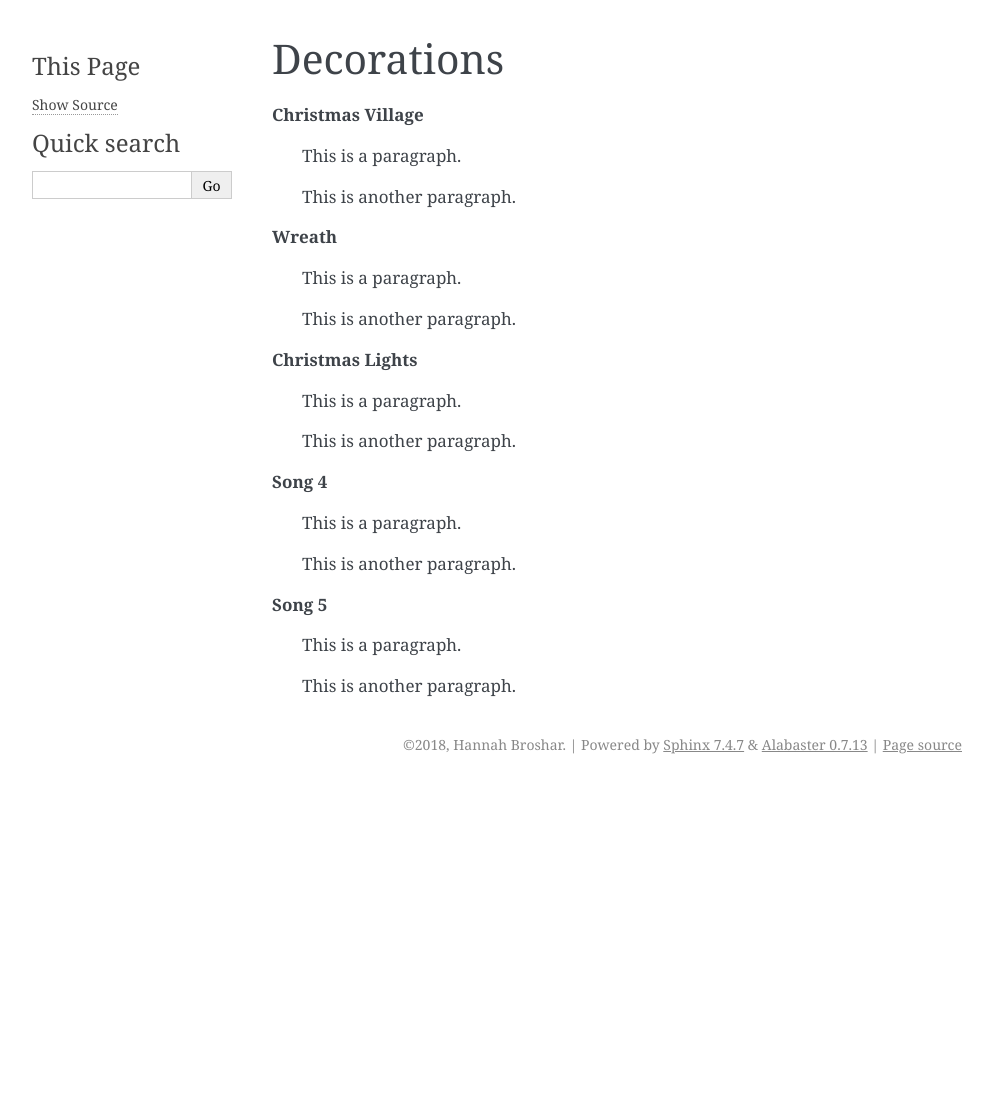
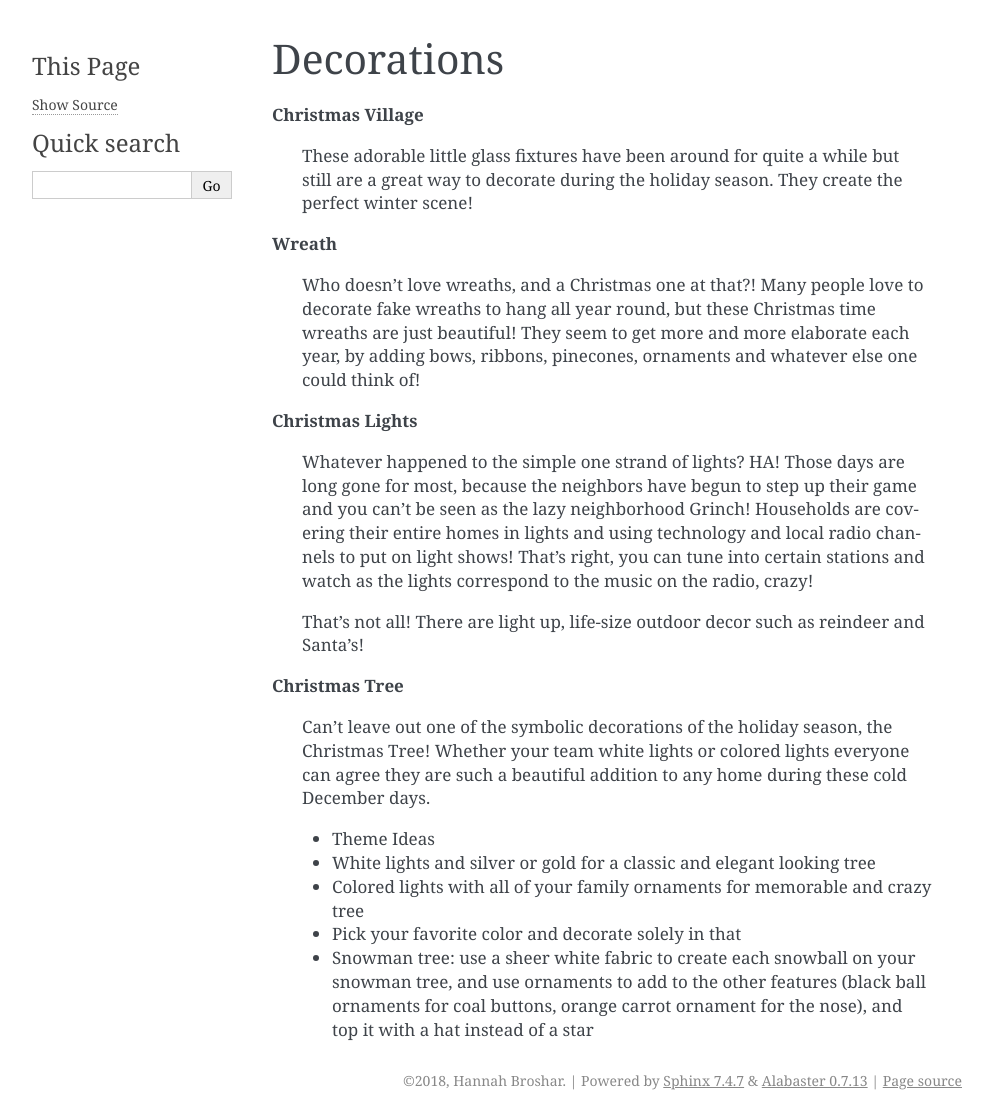
Before and after one commit to hannahbroshar/christmas, a Sphinx documentation site: the page built from source/decorations/decorations.rst, in a window 1280 px wide. Shown: the whole page, without its empty margins (148-1141 px from the left). Built offline with Sphinx 7.4.7, drawn with Linux system fonts in a browser that asks for light colours; before the commit the page ends 900 px from its top, so only the background shows below that.

Commit message:
pages for thursday

```diff
--- a/source/decorations/decorations.rst
+++ b/source/decorations/decorations.rst
@@ -5,34 +5,48 @@ Decorations
 **Christmas Village**
 
 
-    This is a paragraph.
+    These adorable little glass fixtures have been
+    around for quite a while but still are a great
+    way to decorate during the holiday season. They
+    create the perfect winter scene!
 
-    This is another paragraph.
 
 **Wreath**
 
 
-    This is a paragraph.
+    Who doesn't love wreaths, and a Christmas one at that?!
+    Many people love to decorate fake wreaths to hang all
+    year round, but these Christmas time wreaths are just
+    beautiful! They seem to get more and more elaborate each
+    year, by adding bows, ribbons, pinecones, ornaments and
+    whatever else one could think of!
 
-    This is another paragraph.
 
 **Christmas Lights**
 
 
-    This is a paragraph.
+    Whatever happened to the simple one strand of lights? HA!
+    Those days are long gone for most, because the neighbors
+    have begun to step up their game and you can't be seen as
+    the lazy neighborhood Grinch! Households are covering their entire homes in lights and using technology and local radio channels to put on light shows! That's right, you can tune into certain stations and watch as the lights correspond to the music on the radio, crazy!
 
-    This is another paragraph.
+    That's not all! There are light up, life-size outdoor decor such as reindeer and Santa's!
 
-**Song 4**
+**Christmas Tree**
 
 
-    This is a paragraph.
+    Can't leave out one of the symbolic decorations of the
+    holiday season, the Christmas Tree! Whether your team
+    white lights or colored lights everyone can agree they
+    are such a beautiful addition to any home during these
+    cold December days.
 
-    This is another paragraph.
-
-**Song 5**
-
-
-    This is a paragraph.
-
-    This is another paragraph.
+    * Theme Ideas
+    * White lights and silver or gold for a classic and
+      elegant looking tree
+    * Colored lights with all of your family ornaments for
+      memorable and crazy tree
+    * Pick your favorite color and decorate solely in that
+    * Snowman tree: use a sheer white fabric to create each
+      snowball on your snowman tree, and use ornaments to add
+      to the other features (black ball ornaments for coal buttons, orange carrot ornament for the nose), and top it with a hat instead of a star
```
Also changed, not shown: source/top_5_movies/top_5_movies.rst (+12 -2 lines), source/top_5_songs/top_5_songs.rst (+21 -6 lines), source/traditions/traditions.rst (+28 -18 lines).
